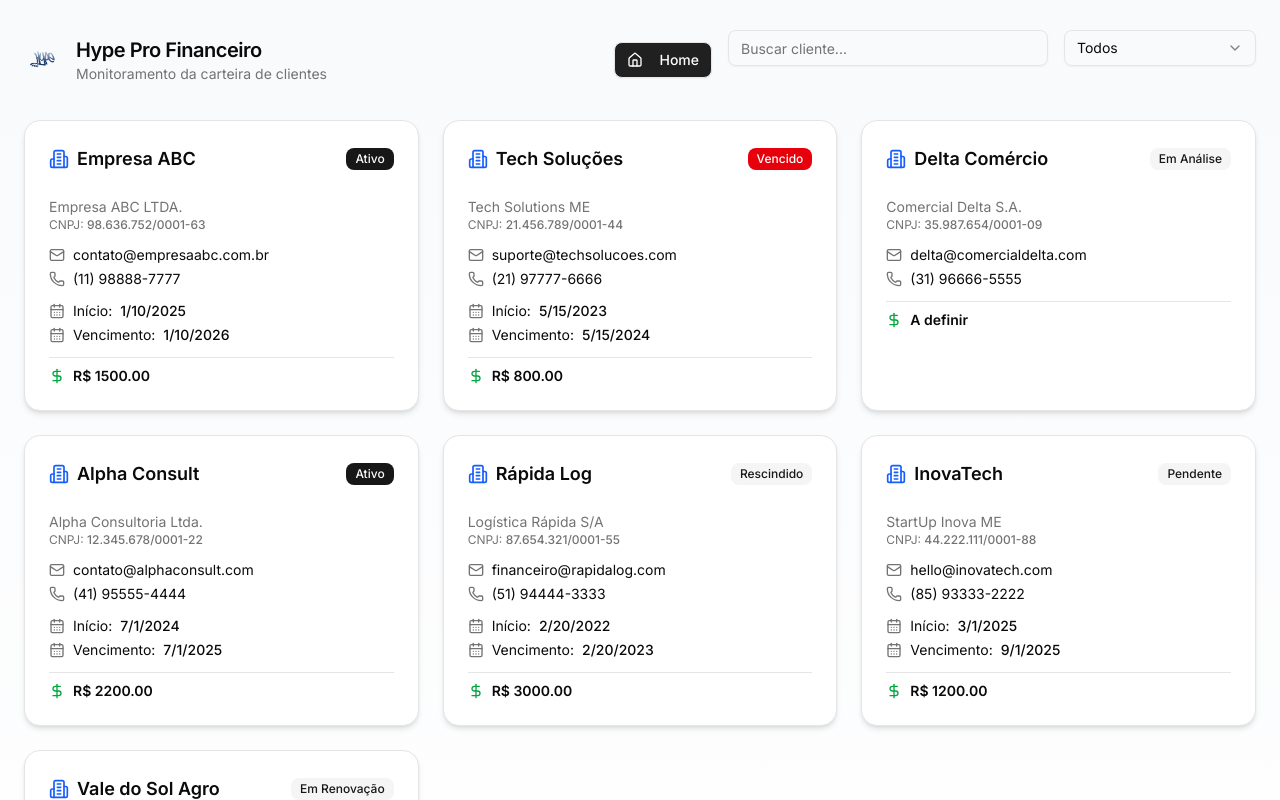
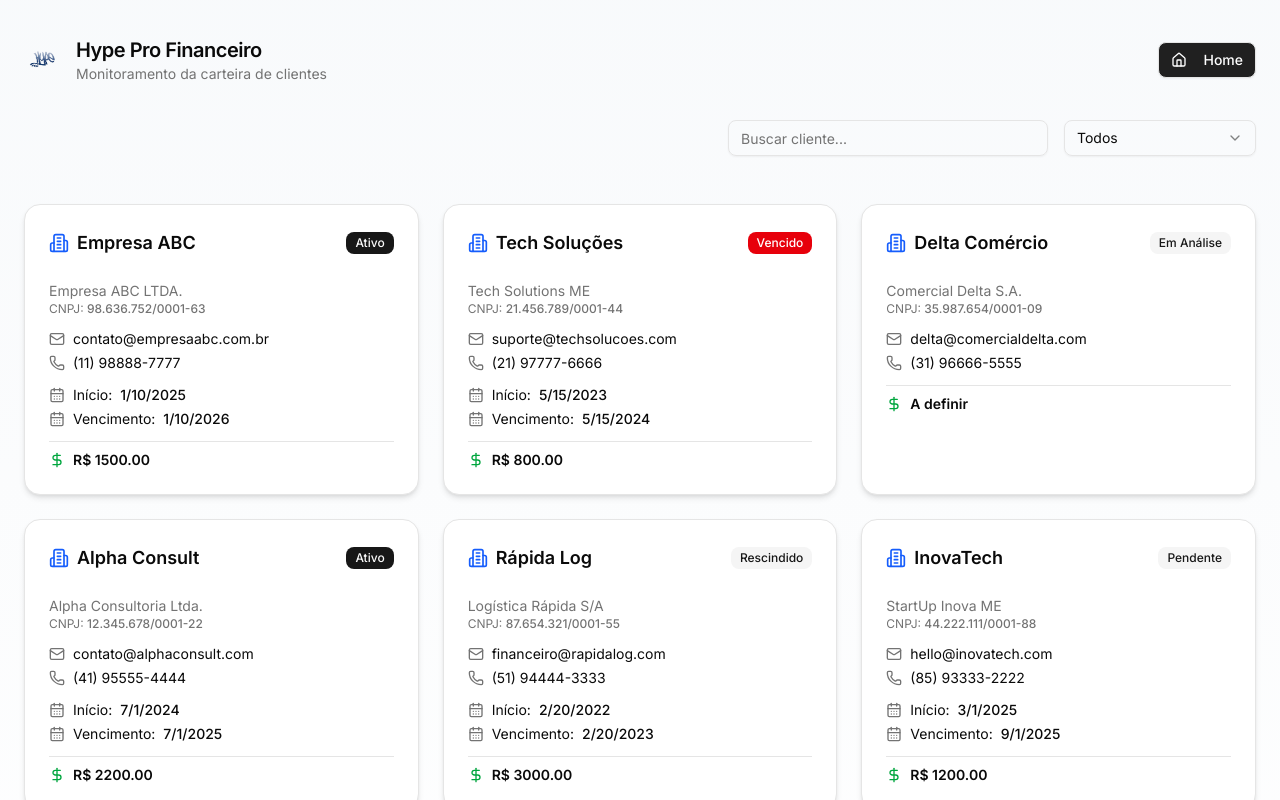
Before and after one commit to lara-ismenia089/hype-pro-financeiro, a Next.js app: page /ui/customers in a window 1280 px wide. Shown: the top 800 px of the page. Built offline with nearby package versions, Linux system fonts and the light colour scheme.

Commit message:
Adicionando um header a página

```diff
--- a/src/app/ui/customers/page.tsx
+++ b/src/app/ui/customers/page.tsx
@@ -28,13 +28,12 @@
 
   return (
     <MainContainer>
+      <Header
+        title="Hype Pro Financeiro"
+        subtitle="Monitoramento da carteira de clientes"
+      />
       <div className="flex flex-col gap-4 sm:flex-row sm:items-center sm:justify-between">
-        <Header
-          title="Hype Pro Financeiro"
-          subtitle="Monitoramento da carteira de clientes"
-        />
-
-        <div className="flex flex-col gap-4 md:flex-row md:items-center md:justify-between mb-6">
+        <div className="flex flex-col gap-4 md:flex-row md:items-center md:justify-between mb-6 ml-auto">
           <Input
             placeholder="Buscar cliente..."
             value={search}
```
